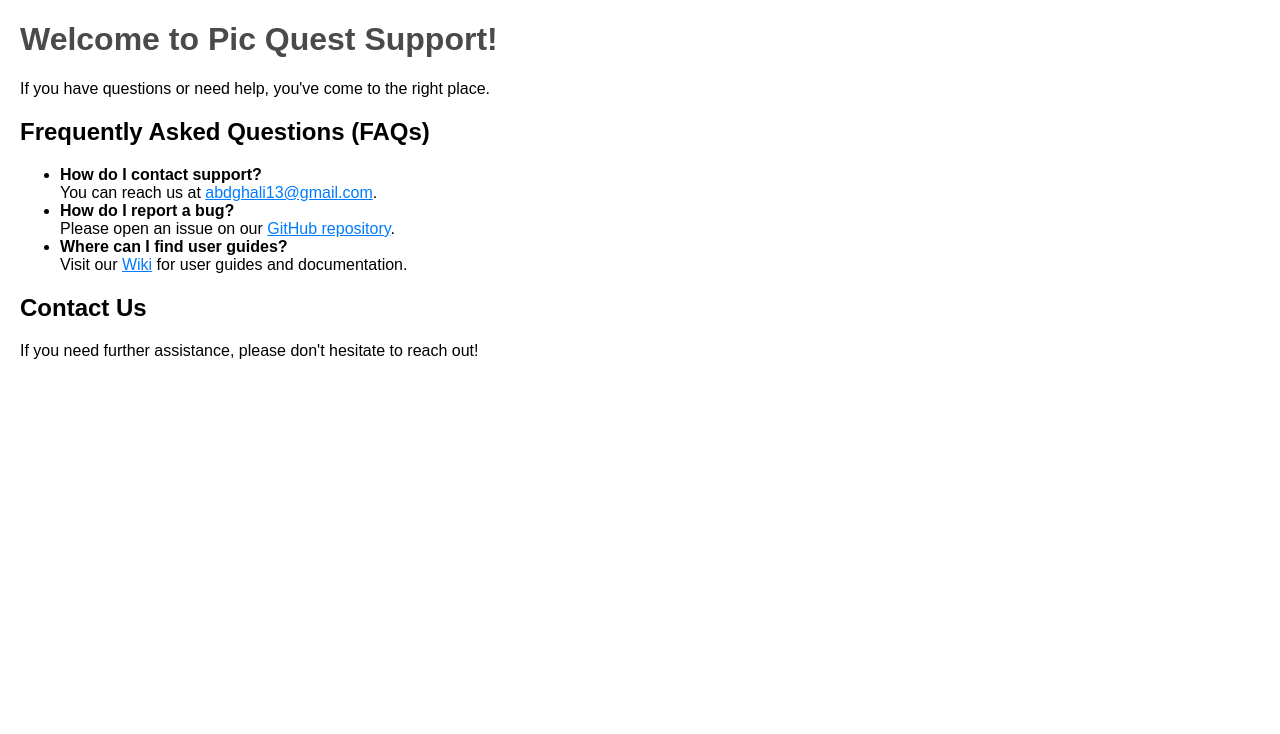
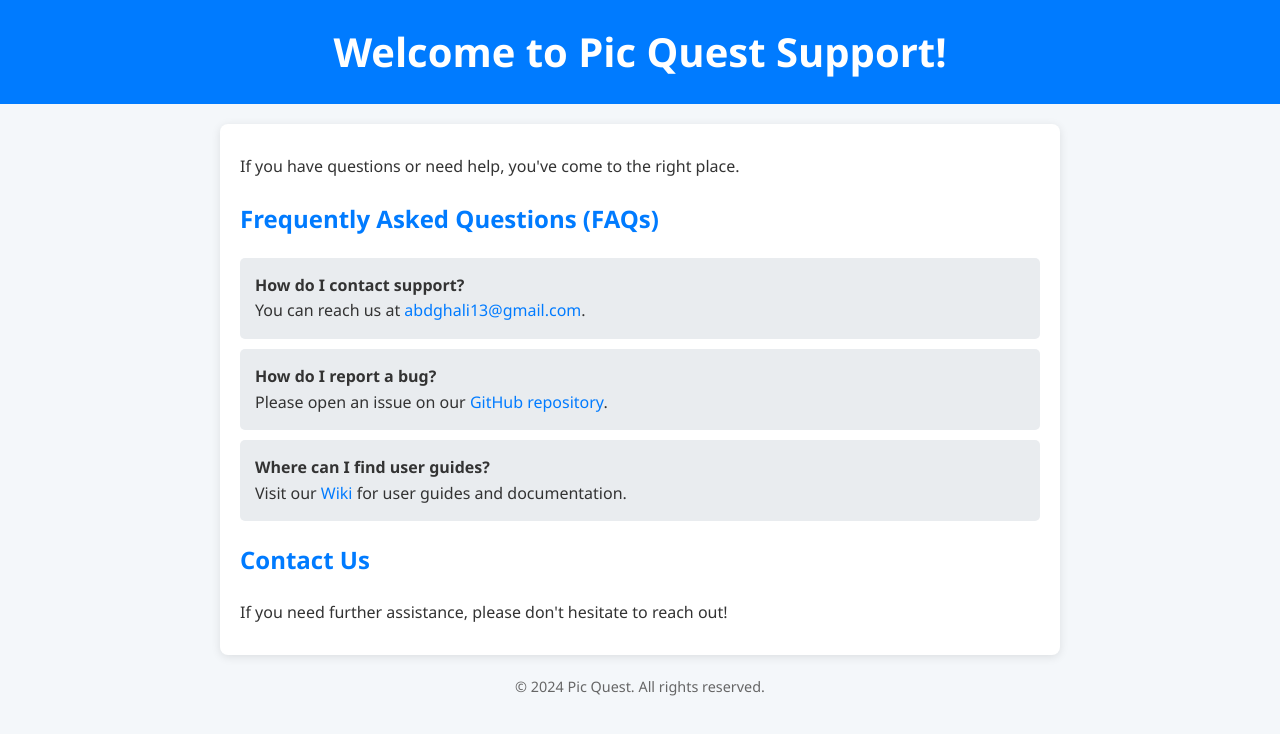
Before and after one commit to Abdghali13/abdghali_upport, a plain HTML site: page index.html in a window 1280 px wide. Drawn offline with Linux system fonts and the light colour scheme.

Commit message:
Update index.html

```diff
--- a/index.html
+++ b/index.html
@@ -5,22 +5,90 @@
     <meta name="viewport" content="width=device-width, initial-scale=1.0">
     <title>Pic Quest Support</title>
     <style>
-        body { font-family: Arial, sans-serif; margin: 20px; }
-        h1 { color: #4A4A4A; }
-        a { color: #007BFF; }
+        body {
+            font-family: 'Segoe UI', Tahoma, Geneva, Verdana, sans-serif;
+            margin: 0;
+            padding: 0;
+            background-color: #f4f7fa;
+            color: #333;
+            line-height: 1.6;
+        }
+        header {
+            background-color: #007BFF;
+            color: #ffffff;
+            padding: 20px 0;
+            text-align: center;
+        }
+        h1 {
+            margin: 0;
+            font-size: 2.5rem;
+        }
+        h2 {
+            color: #007BFF;
+            margin-top: 20px;
+        }
+        .container {
+            max-width: 800px;
+            margin: 20px auto;
+            padding: 20px;
+            background-color: #ffffff;
+            box-shadow: 0 2px 10px rgba(0, 0, 0, 0.1);
+            border-radius: 8px;
+        }
+        p {
+            margin: 10px 0;
+        }
+        ul {
+            list-style: none;
+            padding: 0;
+        }
+        li {
+            background-color: #e9ecef;
+            margin: 10px 0;
+            padding: 15px;
+            border-radius: 5px;
+        }
+        a {
+            color: #007BFF;
+            text-decoration: none;
+        }
+        a:hover {
+            text-decoration: underline;
+        }
+        footer {
+            margin-top: 20px;
+            text-align: center;
+            font-size: 0.9rem;
+            color: #666;
+        }
     </style>
 </head>
 <body>
+    <header>
         <h1>Welcome to Pic Quest Support!</h1>
+    </header>
+    <div class="container">
         <p>If you have questions or need help, you've come to the right place.</p>
         <h2>Frequently Asked Questions (FAQs)</h2>
         <ul>
-
-        <li><strong>How do I contact support?</strong> <br> You can reach us at <a href="mailto:abdghali13@gmail.com">abdghali13@gmail.com</a>.</li>
-        <li><strong>How do I report a bug?</strong> <br> Please open an issue on our <a href="https://github.com/Abdghali13/pic_quest/issues">GitHub repository</a>.</li>
-        <li><strong>Where can I find user guides?</strong> <br> Visit our <a href="https://github.com/Abdghali13/pic_quest/wiki">Wiki</a> for user guides and documentation.</li>
+            <li>
+                <strong>How do I contact support?</strong><br>
+                You can reach us at <a href="mailto:abdghali13@gmail.com">abdghali13@gmail.com</a>.
+            </li>
+            <li>
+                <strong>How do I report a bug?</strong><br>
+                Please open an issue on our <a href="https://github.com/Abdghali13/pic_quest/issues">GitHub repository</a>.
+            </li>
+            <li>
+                <strong>Where can I find user guides?</strong><br>
+                Visit our <a href="https://github.com/Abdghali13/pic_quest/wiki">Wiki</a> for user guides and documentation.
+            </li>
         </ul>
         <h2>Contact Us</h2>
         <p>If you need further assistance, please don't hesitate to reach out!</p>
+    </div>
+    <footer>
+        &copy; 2024 Pic Quest. All rights reserved.
+    </footer>
 </body>
 </html>
```
Lines whose indentation alone changed are shown as unchanged.
